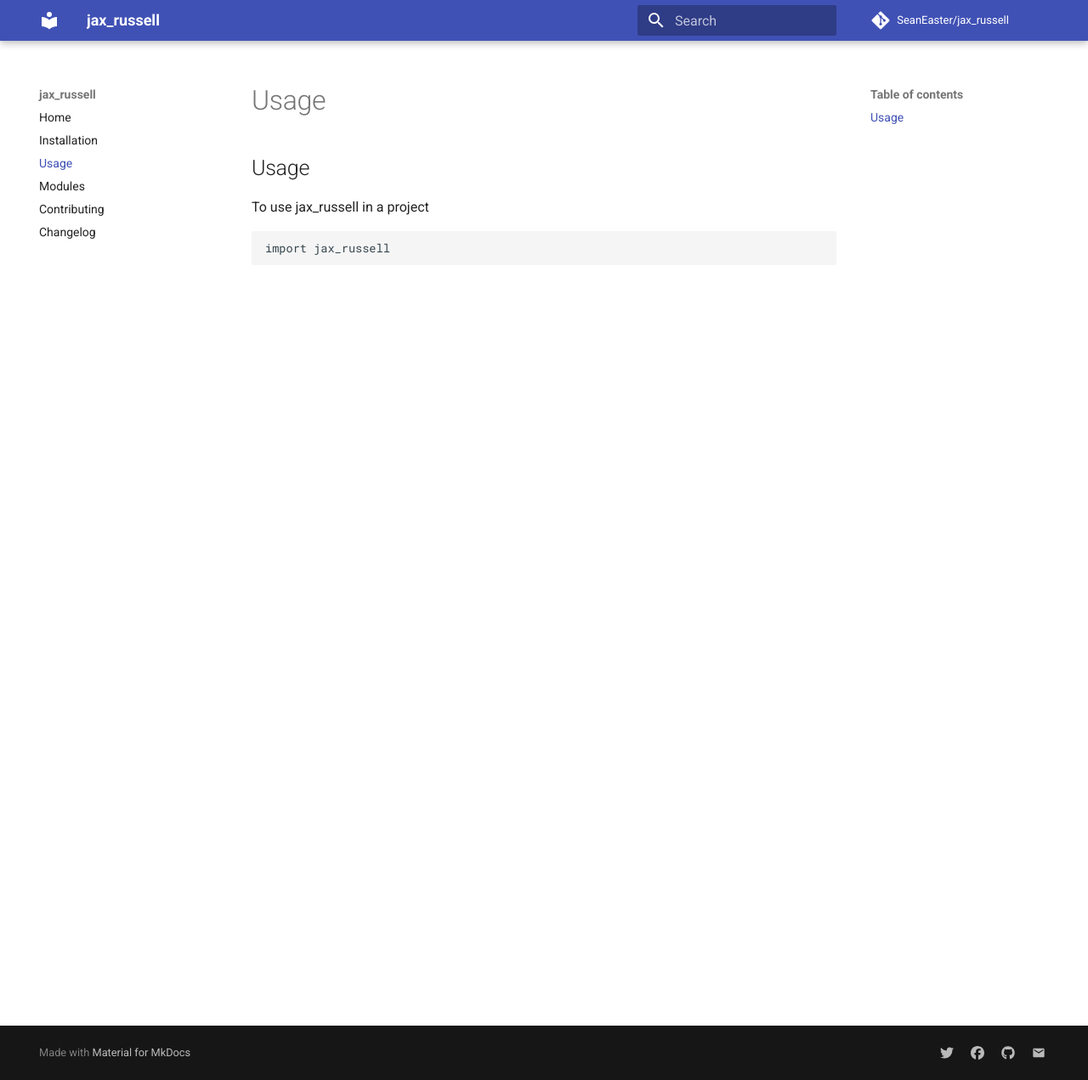
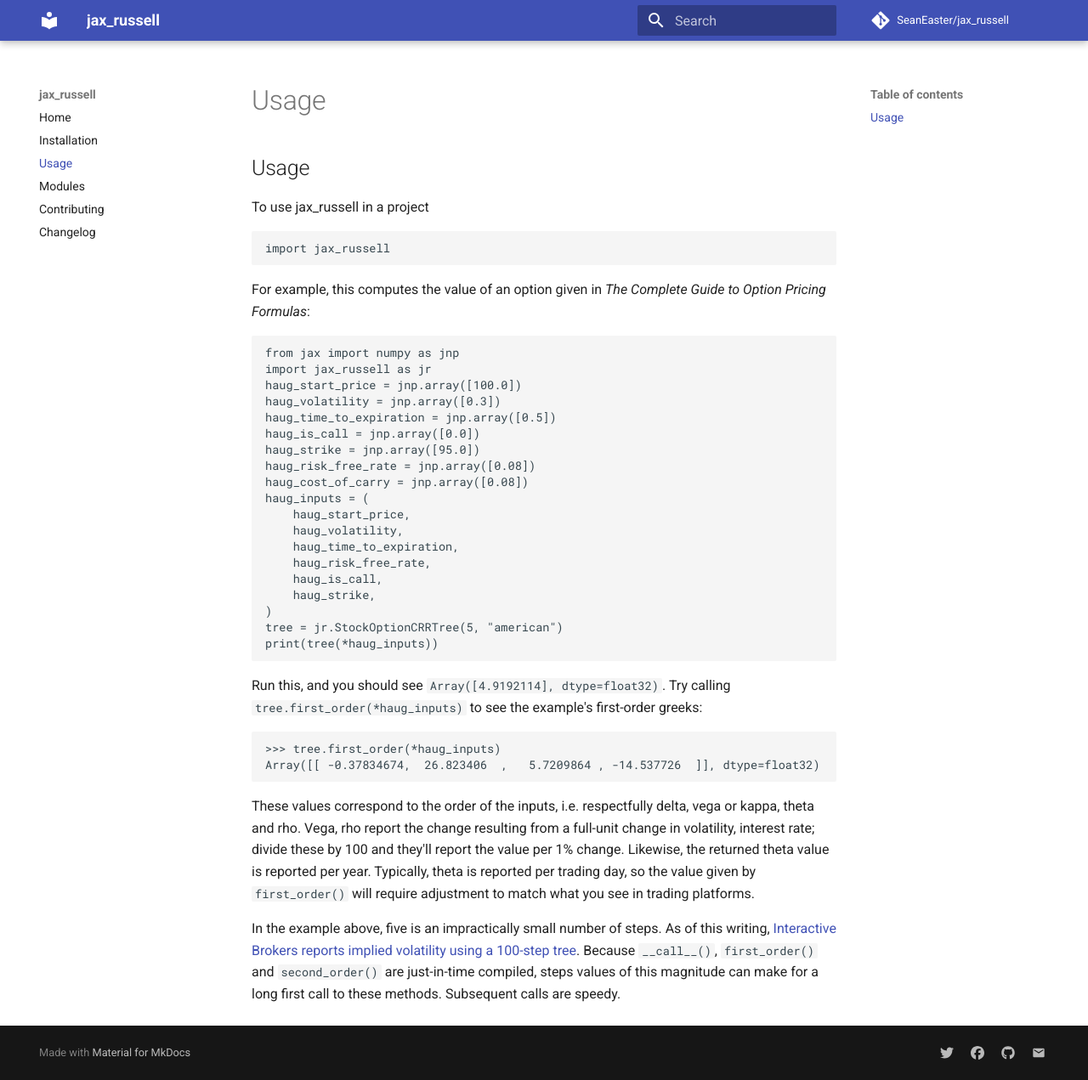
Before and after one commit to SeanEaster/jax_russell, an MkDocs documentation site: the page built from docs/usage.md, in a window 1280 px wide and 1271 px high. Shown: the whole window at 85% size. Built offline with MkDocs 1.6.1 and Material for MkDocs 9.7.7, drawn with Linux system fonts in a browser that asks for light colours; comment, search, counter and statistics services are not loaded.

````diff
--- a/docs/usage.md
+++ b/docs/usage.md
@@ -5,3 +5,43 @@ To use jax_russell in a project
 ```
 import jax_russell
 ```
+
+For example, this computes the value of an option given in _The Complete Guide to Option Pricing Formulas_:
+
+```
+from jax import numpy as jnp
+import jax_russell as jr
+haug_start_price = jnp.array([100.0])
+haug_volatility = jnp.array([0.3])
+haug_time_to_expiration = jnp.array([0.5])
+haug_is_call = jnp.array([0.0])
+haug_strike = jnp.array([95.0])
+haug_risk_free_rate = jnp.array([0.08])
+haug_cost_of_carry = jnp.array([0.08])
+haug_inputs = (
+    haug_start_price,
+    haug_volatility,
+    haug_time_to_expiration,
+    haug_risk_free_rate,
+    haug_is_call,
+    haug_strike,
+)
+tree = jr.StockOptionCRRTree(5, "american")
+print(tree(*haug_inputs))
+```
+
+
+Run this, and you should see `Array([4.9192114], dtype=float32)`. Try calling `tree.first_order(*haug_inputs)` to see the example's first-order greeks:
+```
+>>> tree.first_order(*haug_inputs)
+Array([[ -0.37834674,  26.823406  ,   5.7209864 , -14.537726  ]], dtype=float32)
+```
+
+These values correspond to the order of the inputs, i.e. respectfully delta, vega or kappa, theta and rho.
+Vega, rho report the change resulting from a full-unit change in volatility, interest rate; divide these by 100 and they'll report the value per 1% change.
+Likewise, the returned theta value is reported per year. Typically, theta is reported per trading day, so the value given by `first_order()` will require adjustment to match what you see in trading platforms.
+
+In the example above, five is an impractically small number of steps.
+As of this writing, [Interactive Brokers reports implied volatility using a 100-step tree](https://www.interactivebrokers.com/en/general/education/pdfnotes/PDF-OIR.php).
+Because `__call__()`, `first_order()` and `second_order()` are just-in-time compiled, steps values of this magnitude can make for a long first call to these methods.
+Subsequent calls are speedy.
````
Also changed, not shown: README.md (+5 -0 lines), jax_russell/__init__.py (+39 -3 lines), 5 other files.
